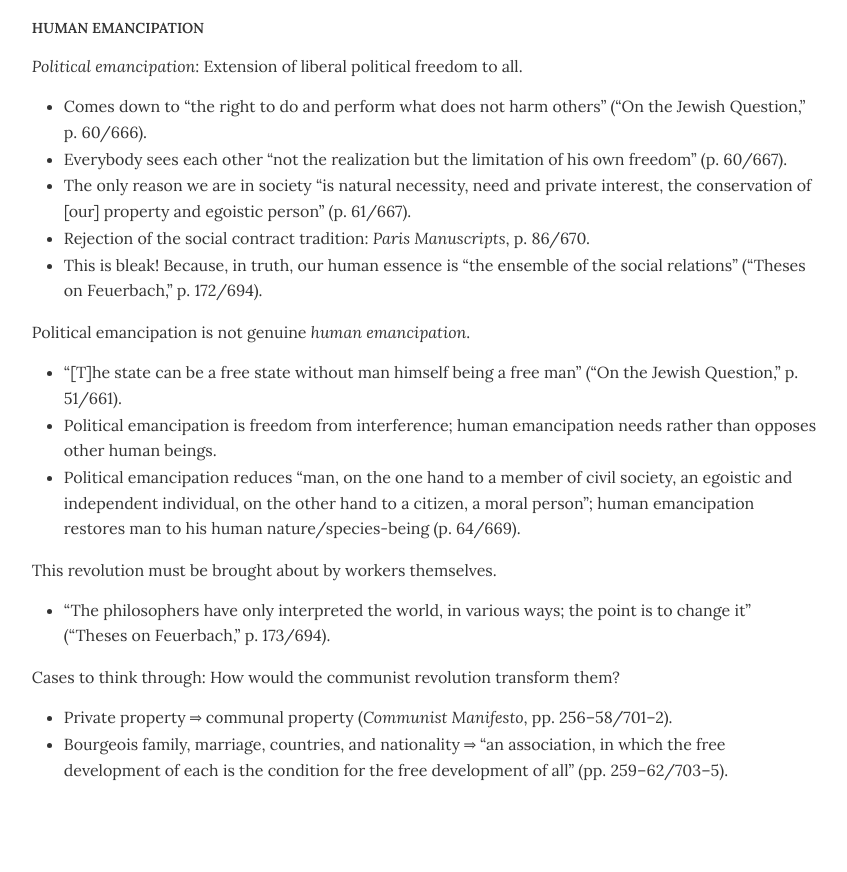
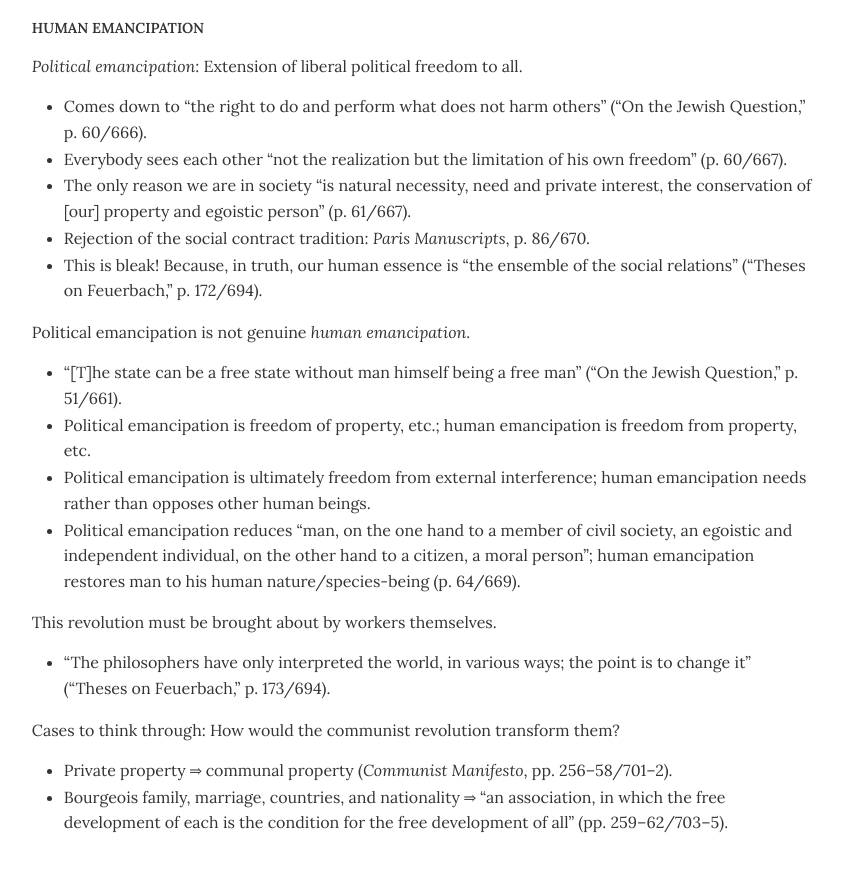
Before and after one commit to dingherself/political-philosophy, a Jekyll site: the page built from handouts/_posts/2026-03-04-marx-i.md, in a window 1280 px wide and 900 px high, scrolled down 1515 px. Shown: the top 872 px of the window, without its empty margins (216-1063 px from the left). Built offline with Jekyll 4.4.1, drawn with Linux system fonts in a browser that asks for light colours; before the commit the page ends 2362 px from its top, so only the background shows below that.

Commit message:
language

```diff
--- a/handouts/_posts/2026-03-04-marx-i.md
+++ b/handouts/_posts/2026-03-04-marx-i.md
@@ -58,7 +58,8 @@ Four aspects of alienated labor under capitalism:
 Political emancipation is not genuine *human emancipation*.
 
 - “[T]he state can be a free state without man himself being a free man” (“On the Jewish Question,” p. 51/661).
-- Political emancipation is freedom from interference; human emancipation needs rather than opposes other human beings.
+- Political emancipation is freedom of property, etc.; human emancipation is freedom from property, etc.
+- Political emancipation is ultimately freedom from external interference; human emancipation needs rather than opposes other human beings.
 - Political emancipation reduces “man, on the one hand to a member of civil society, an egoistic and independent individual, on the other hand to a citizen, a moral person”; human emancipation restores man to his human nature/species-being (p. 64/669).
 
 This revolution must be brought about by workers themselves.
```
